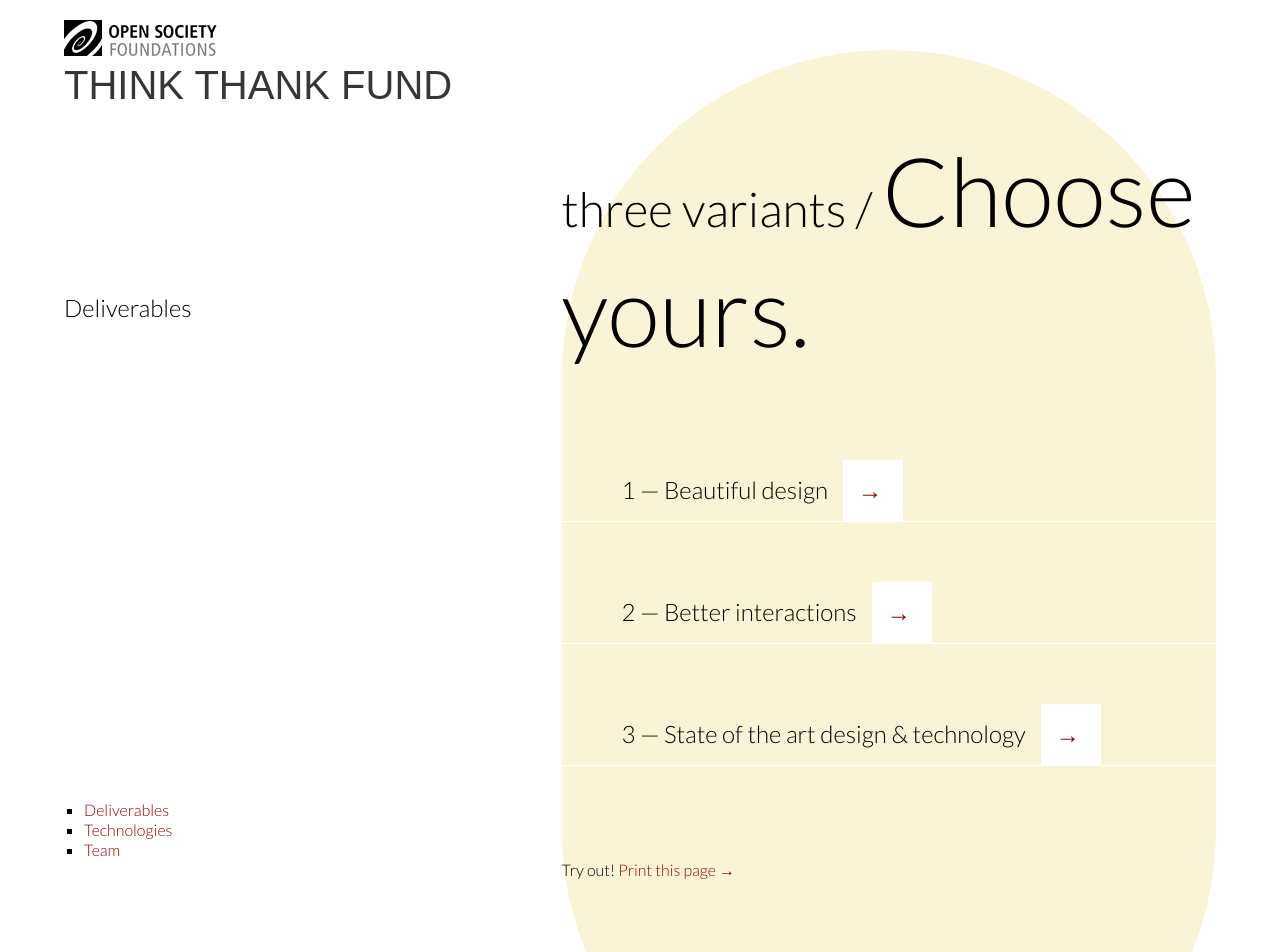
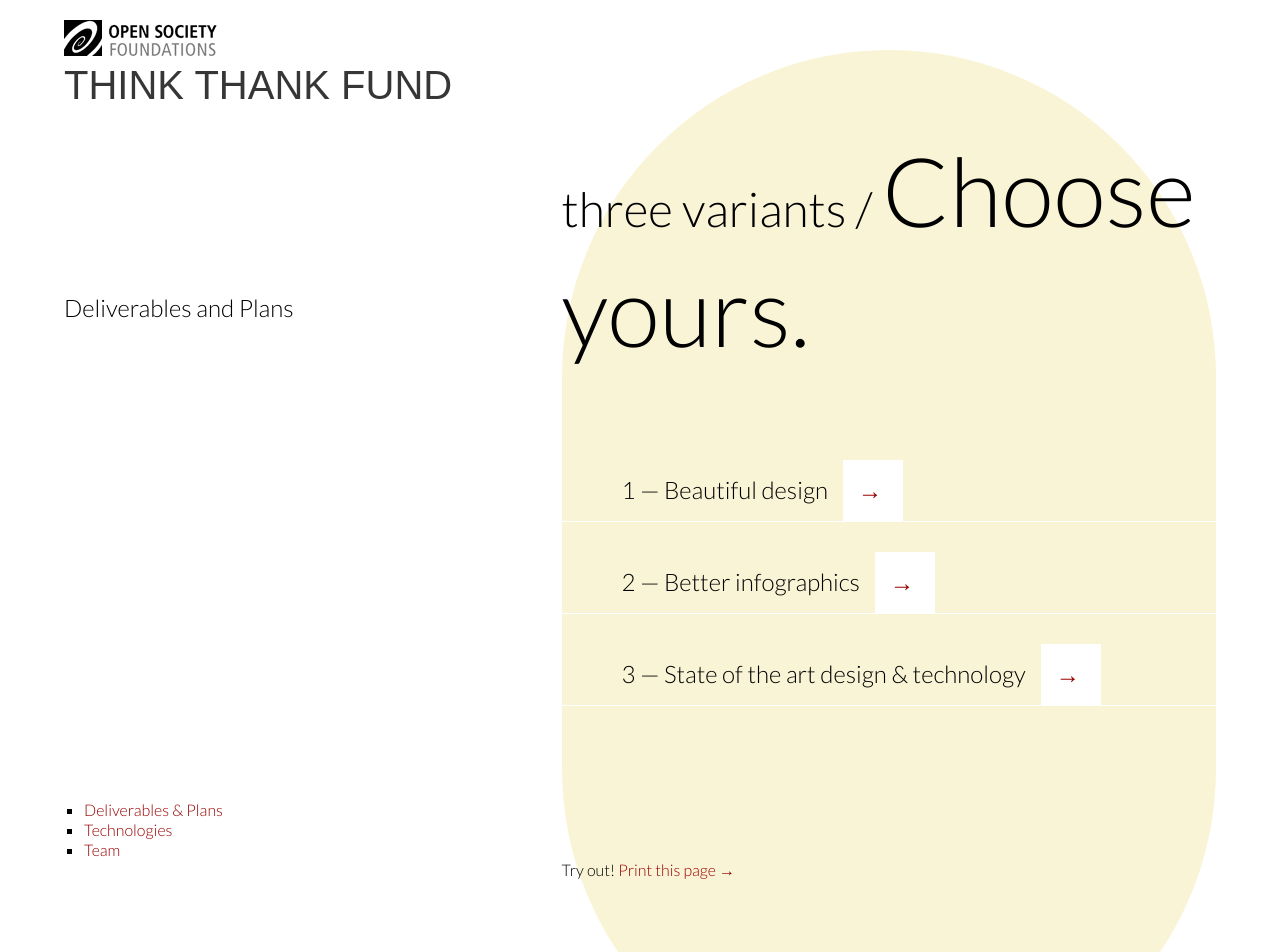
Before and after one commit to metamn/ttf, a Jekyll site: the page built from _posts/2013-08-24-deliverables.html, in a window 1280 px wide. Shown: the top 952 px of the page. Built offline with Jekyll 4.4.1, drawn with Linux system fonts in a browser that asks for light colours; nearby versions of some CDN libraries.

Commit message:
Project plans added

```diff
--- a/_includes/footer.html
+++ b/_includes/footer.html
@@ -2,7 +2,7 @@
   <nav>
     <h3 class="outline">Navigation</h3>
     <ul>
-      <li><a href="{{ site.url }}/deliverables">Deliverables</a></li>
+      <li><a href="{{ site.url }}/deliverables">Deliverables & Plans</a></li>
       <li><a href="">Technologies</a></li>
       <li><a href="">Team</a></li>
     </ul>
--- a/_posts/2013-08-24-deliverables.html
+++ b/_posts/2013-08-24-deliverables.html
@@ -7,7 +7,7 @@
 <article>
   <header>
     <h1>
-      Deliverables
+      Deliverables and Plans
     </h1>
   </header>
 
@@ -15,31 +15,22 @@
     <h1>three variants / <span>Choose yours.</span></h1>
     <dl>
       <dt>1 &mdash; Beautiful design</dt>
-      <dd>
-        <ul>
-          <li>Your content will look gorgeous by our design</li>
-          <li>Your infographics will look the same as provided</li>
-        </ul>
-      </dd>
-
-      <dt>2 &mdash; Better interactions</dt>
-      <dd>
-        <ul>
-          <li>We will add an extra layer to your infographics</li>
-          <li>Your online portfolio will be enhanced by rich interactions</li>
-        </ul>
-      </dd>
-
+      <dt>2 &mdash; Better infographics</dt>
       <dt>3 &mdash; State of the art design & technology</dt>
-      <dd>
-        <ul>
-          <li>Infographics redesigned by our international expert</li>
-          <li>A single deliverable: a website which prints</li>
-        </ul>
-      </dd>
-
     </dl>
   </aside>
+</article>
 
 
+<article>
+  <iframe src='http://embed.verite.co/timeline/?source=0AnAKXz7LkueRdENiX29MNmhDZElrbWZoMnNhanRuWXc&font=Bevan-PotanoSans&maptype=toner&lang=en&height=650' width='100%' height='650' frameborder='0'></iframe>
 </article>
+
+
+<article>
+  <iframe src='http://embed.verite.co/timeline/?source=0AnAKXz7LkueRdDNqY1puTFBRNG5iMjA3Z1czaWxHZlE&font=Bevan-PotanoSans&maptype=toner&lang=en&height=650' width='100%' height='650' frameborder='0'></iframe>
+</article>
+
+<article>
+<iframe src='http://embed.verite.co/timeline/?source=0AnAKXz7LkueRdHk1VUNPM0Fxbng3bEpuZW1aSVBmQXc&font=Bevan-PotanoSans&maptype=toner&lang=en&height=650' width='100%' height='650' frameborder='0'></iframe>
+</article>
--- a/assets/jquery.init.js
+++ b/assets/jquery.init.js
@@ -1,7 +1,5 @@
 $(document).ready(function() {
 
-  $('article dl dt').click(function() {
-    $(this).next().slideToggle();
-  });
+
 
 });
--- a/assets/print.css
+++ b/assets/print.css
@@ -120,6 +120,7 @@
 body .container #content article aside h1 a { color: #363636; }
 body .container #content article aside h2 { margin-left: 3.75em; padding: 0; }
 body .container #content article aside h2:before { content: '+'; font-size: 400%; color: #fff; }
+body .container #content article aside h2:after { content: '\2794'; margin-left: 0.3125em; color: #990000; }
 body .container #content article aside dl dt { font-weight: 300; text-transform: none; padding-left: 2.5em; font-size: 150%; margin-bottom: 1.25em; padding-bottom: 0; border-bottom: 1px solid #fff; cursor: pointer; }
 body .container #content article aside dl dt:after { width: 1.875em; height: 1.875em; border-bottom: 1px solid #fff; background: #fff; display: inline-block; content: "\2192"; color: #990000; padding-top: 0.625em; padding-left: 0.625em; margin-left: 0.625em; }
 body .container #content article aside dl dd { display: none; }
--- a/assets/screen.css
+++ b/assets/screen.css
@@ -120,6 +120,7 @@
 body .container #content article aside h1 a { color: #363636; }
 body .container #content article aside h2 { margin-left: 3.75em; padding: 0; }
 body .container #content article aside h2:before { content: '+'; font-size: 400%; color: #fff; }
+body .container #content article aside h2:after { content: '\2794'; margin-left: 0.3125em; color: #990000; }
 body .container #content article aside dl dt { font-weight: 300; text-transform: none; padding-left: 2.5em; font-size: 150%; margin-bottom: 1.25em; padding-bottom: 0; border-bottom: 1px solid #fff; cursor: pointer; }
 body .container #content article aside dl dt:after { width: 1.875em; height: 1.875em; border-bottom: 1px solid #fff; background: #fff; display: inline-block; content: "\2192"; color: #990000; padding-top: 0.625em; padding-left: 0.625em; margin-left: 0.625em; }
 body .container #content article aside dl dd { display: none; }
--- a/assets/theme.scss
+++ b/assets/theme.scss
@@ -75,6 +75,12 @@
               content: '+';
               font-size: 400%;
               color: #fff;
+            }
+
+            &:after {
+              content: '\2794';
+              margin-left: $pad/4;
+              color: $red;
             }
           }
 
--- a/index.html
+++ b/index.html
@@ -19,8 +19,8 @@
   <aside>
     <h1><a href="{{ site.url }}/deliverables" title="Deliverables & Plans">all-in-one solution / <span>A website which prints.</span></a></h1>
 
-    <h2><a href="{{ site.url }}/deliverables" title="Deliverables & Plans">Enhanced interactions &raquo;</a></h2>
-    <h2><a href="{{ site.url }}/deliverables" title="Deliverables & Plans">State of art infographics &rarr;</a></h2>
+    <h2><a href="{{ site.url }}/deliverables" title="Deliverables & Plans">Enhanced interactions</a></h2>
+    <h2><a href="{{ site.url }}/deliverables" title="Deliverables & Plans">State of art infographics</a></h2>
 
   </aside>
 
```
Also changed, not shown: 6 other files.
